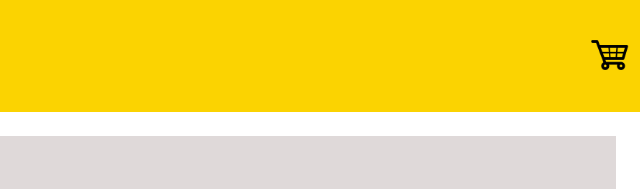
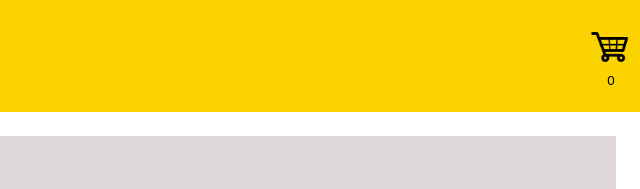
Before and after one commit to NSKV00/Atividade.Buscap-, a plain HTML site: page index.html in a window 1280 px wide. Shown: the top 189 px of the page, 640-1280 px from the left. Drawn offline with Linux system fonts and the light colour scheme.

Commit message:
index.html

```diff
--- a/index.html
+++ b/index.html
@@ -10,9 +10,9 @@
 
     <header>
             <img src="buscapé-logo.jpeg" alt="logo">
-            <button
-            class="carrrinhobtn">
+            <button class="carrrinhobtn">
             <img src="shopping_cart_PNG38.png" alt="cart">
+            <span id="cartCount" class="cart-count">0</span>
             </button>
     </header>
 
@@ -39,5 +39,6 @@
     </ul>
 
     <script type="module" src="./script.js"></script>
+
 </body>
 </html>
```
